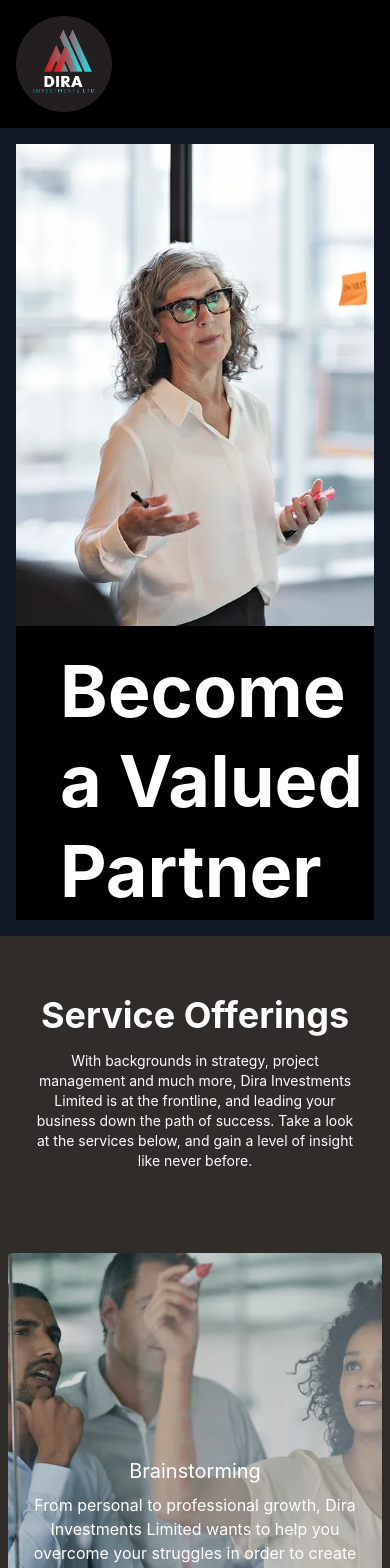
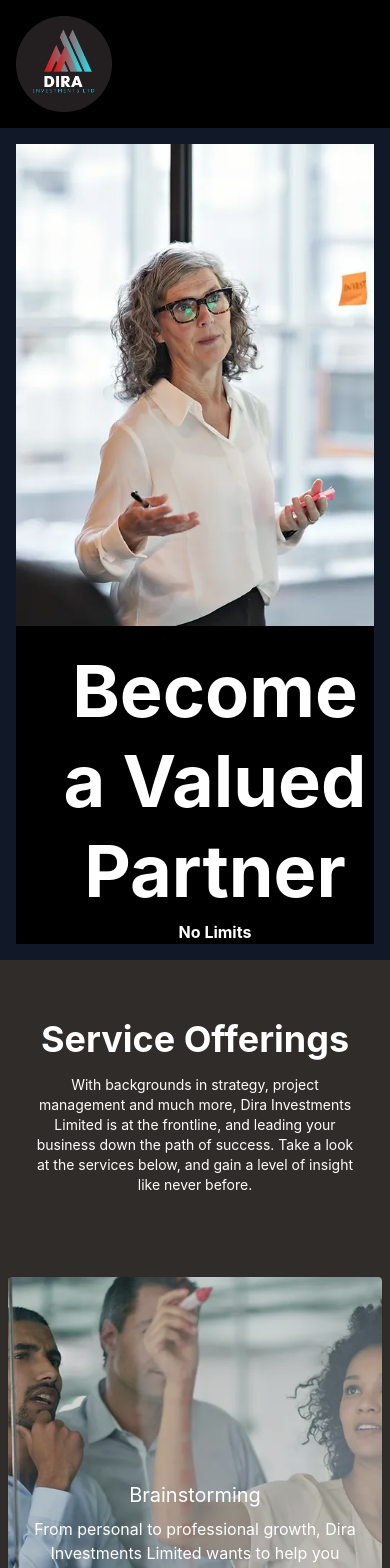
Before and after one commit to letmechek/dira-investments, a React (Create React App) app: page / in a window 390 px wide. Shown: the top 1568 px of the page. Built offline with nearby package versions, Linux system fonts and the light colour scheme.

Commit message:
adds responsive design to invite us

```diff
--- a/src/components/Hero/Hero.jsx
+++ b/src/components/Hero/Hero.jsx
@@ -6,10 +6,15 @@ export default function Hero() {
         <div className="bg-gray-900 p-4 md:p-8">
           <div className="bg-black flex flex-col items-center md:flex-row">
             <img src={hero} alt="hero" className="w-full md:w-1/2 h-auto" />
-          <p className="mt-4 text-white text-4xl md:text-8xl font-bold leading-tight ml-10 p-1" style={{ fontSize: '72px', lineHeight: '1.25em' }}>
+            <div className="ml-10 text-center">
+              <p className="mt-4 text-white text-4xl md:text-8xl font-bold leading-tight p-1" style={{ fontSize: '72px', lineHeight: '1.25em' }}>
                 Become a Valued Partner
               </p>
+              <p className="text-white font-bold">No Limits</p>
+            </div>
           </div>
         </div>
       );
+
+
   }
--- a/src/components/Invite/Invite.jsx
+++ b/src/components/Invite/Invite.jsx
@@ -3,9 +3,9 @@ import joinImage from '../../Assets/images/join.webp';
 
 export default function Invite() {
     return (
-    <div className="flex bg-black pt-20  "  >
-        <div style={{display:'flex', height:'400px'}}>
-        <div className="w-1/2  p-8 text-center" style={{ backgroundColor: 'rgb(48, 44, 41)' }}>
+        <div className="flex flex-col bg-black pt-20">
+          <div className="flex flex-col md:flex-row">
+            <div className="w-full md:w-1/2 p-8 text-center md:text-left" style={{ backgroundColor: 'rgb(48, 44, 41)' }}>
               <h2 className="text-5xl text-white font-bold mb-4 p-7">
                 Are you interested in joining us?
               </h2>
@@ -15,10 +15,11 @@ export default function Invite() {
               <p className="text-white mb-4">dispatch@diratransport.com</p>
               <p className="text-white">+245793022425</p>
             </div>
-      <div className="w-1/2">
-        <img src={joinImage} alt="Join Us" className="w-full  h-full" />
+            <div className="w-full md:w-1/2">
+              <img src={joinImage} alt="Join Us" className="w-full h-full" />
             </div>
           </div>
         </div>
       );
+
 }
```
Lines whose indentation alone changed are shown as unchanged.
